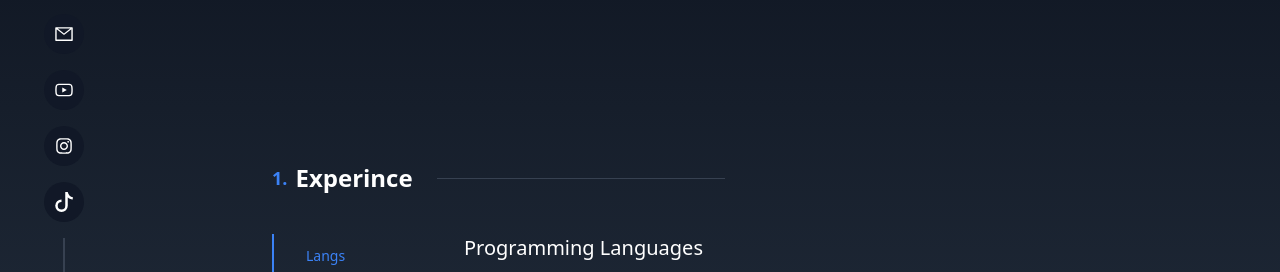
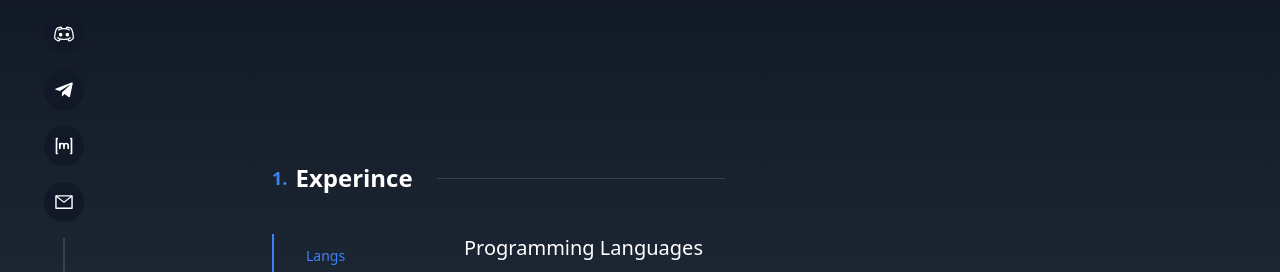
Before and after one commit to xXA2005/ab5.pro-website, a Next.js app: page / in a window 1280 px wide. Shown: the part 434-706 px from the top of the page. Built offline with nearby package versions, Linux system fonts and the light colour scheme; no server answers.

Commit message:
Update LeftContacts.tsx

```diff
--- a/components/LeftContacts.tsx
+++ b/components/LeftContacts.tsx
@@ -37,21 +37,21 @@
                 <AiOutlineMail/>
             </span>
         </a>
-        <a href='https://www.youtube.com/@ab.5' target='_blank'>
+{/*         <a href='https://www.youtube.com/@ab.5' target='_blank'>
             <span className='w-10 h-10 text-xl bg-gray-900 rounded-full inline-flex items-center justify-center hover:text-indigo-300 cursor-pointer hover:-translate-y-2 transition-all duration-300'>
                 <AiOutlineYoutube/>
             </span>
-        </a>
-        <a href='https://www.instagram.com/0xab5/' target='_blank'>
+        </a> */}
+{/*         <a href='https://www.instagram.com/0xab5/' target='_blank'>
             <span className='w-10 h-10 text-xl bg-gray-900 rounded-full inline-flex items-center justify-center hover:text-indigo-300 cursor-pointer hover:-translate-y-2 transition-all duration-300'>
                 <AiOutlineInstagram/>
             </span>
-        </a>
-        <a href='https://www.tiktok.com/@xmon' target='_blank'>
+        </a> */}
+{/*         <a href='https://www.tiktok.com/@xmon' target='_blank'>
             <span className='w-10 h-10 text-xl bg-gray-900 rounded-full inline-flex items-center justify-center hover:text-indigo-300 cursor-pointer hover:-translate-y-2 transition-all duration-300'>
                 <BsTiktok/>
             </span>
-        </a>
+        </a> */}
       </div>
       <div className='w-[2px] h-32 bg-gray-700'></div>
     </div>
```
